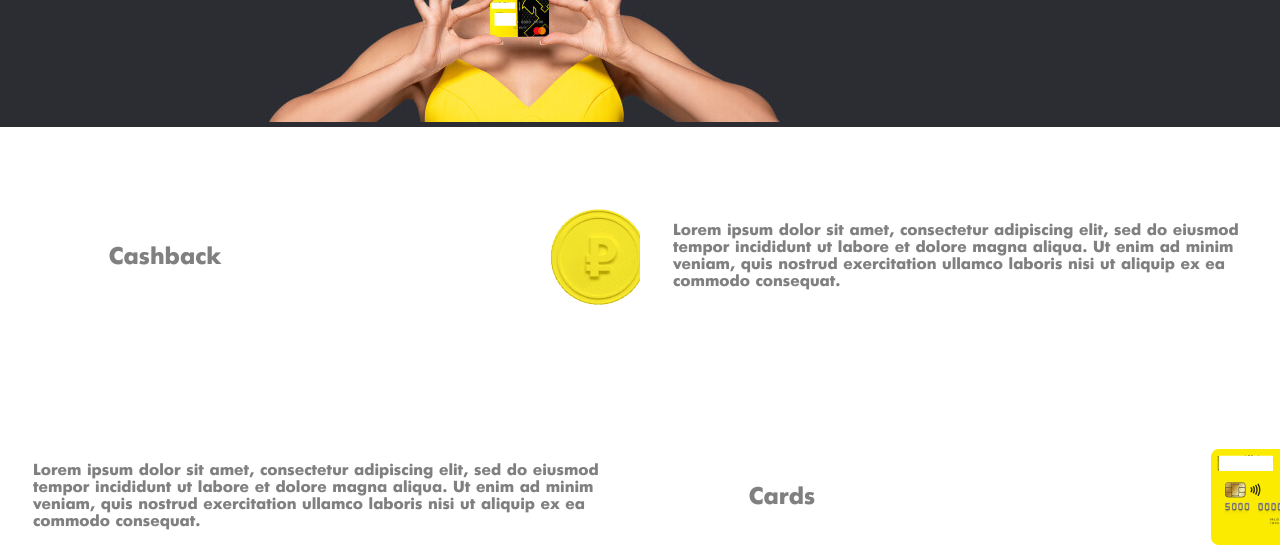
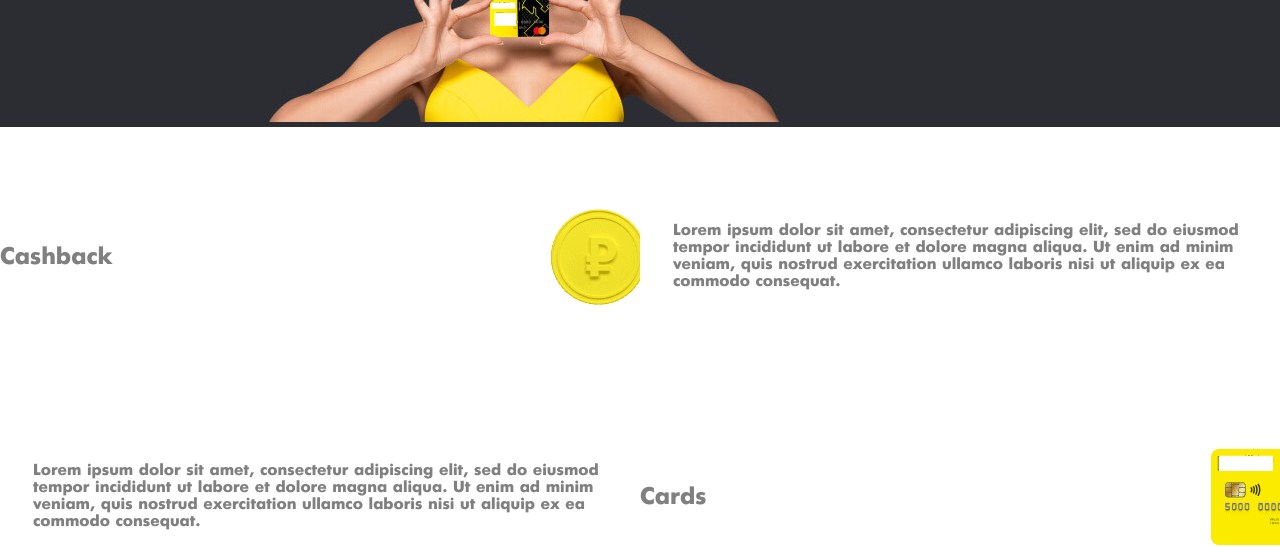
Before and after one commit to alikyusupov/WEB, a plain HTML site: page Курсовая работа - онлайн-банк/pages/index.html in a window 1280 px wide. Shown: the part 253-800 px from the top of the page. Drawn offline with Linux system fonts and the light colour scheme.

Commit message:
доработка с margin

```diff
--- a/Курсовая работа - онлайн-банк/assets/styles/style_index.css
+++ b/Курсовая работа - онлайн-банк/assets/styles/style_index.css
@@ -22,9 +22,7 @@ header{
 	padding: 0px 33px;
 }
 
-.d-flex h2{
-	padding-left: 17%;
-}
+
 
 .reverse{
 	flex-direction: row-reverse;
```
